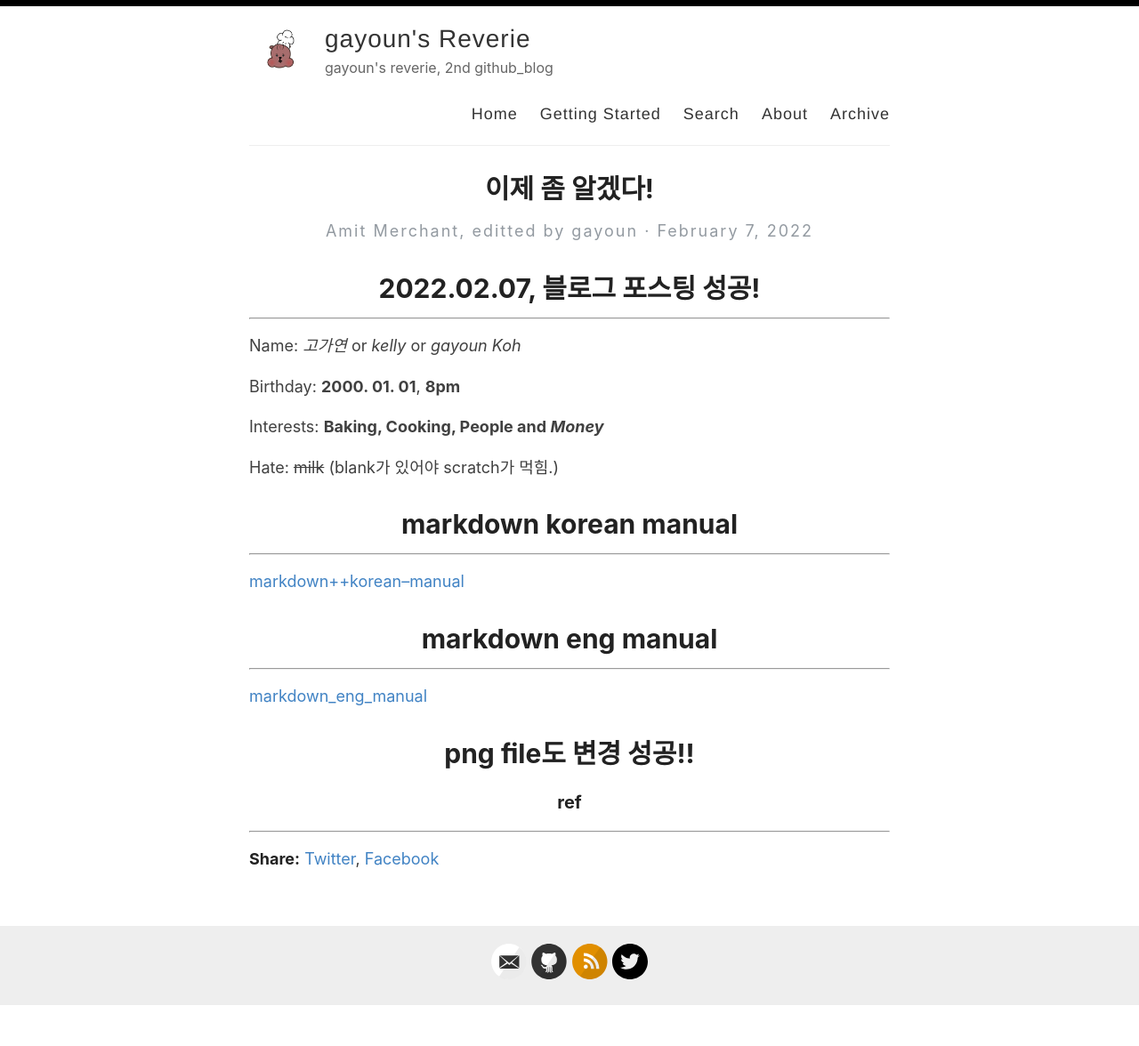
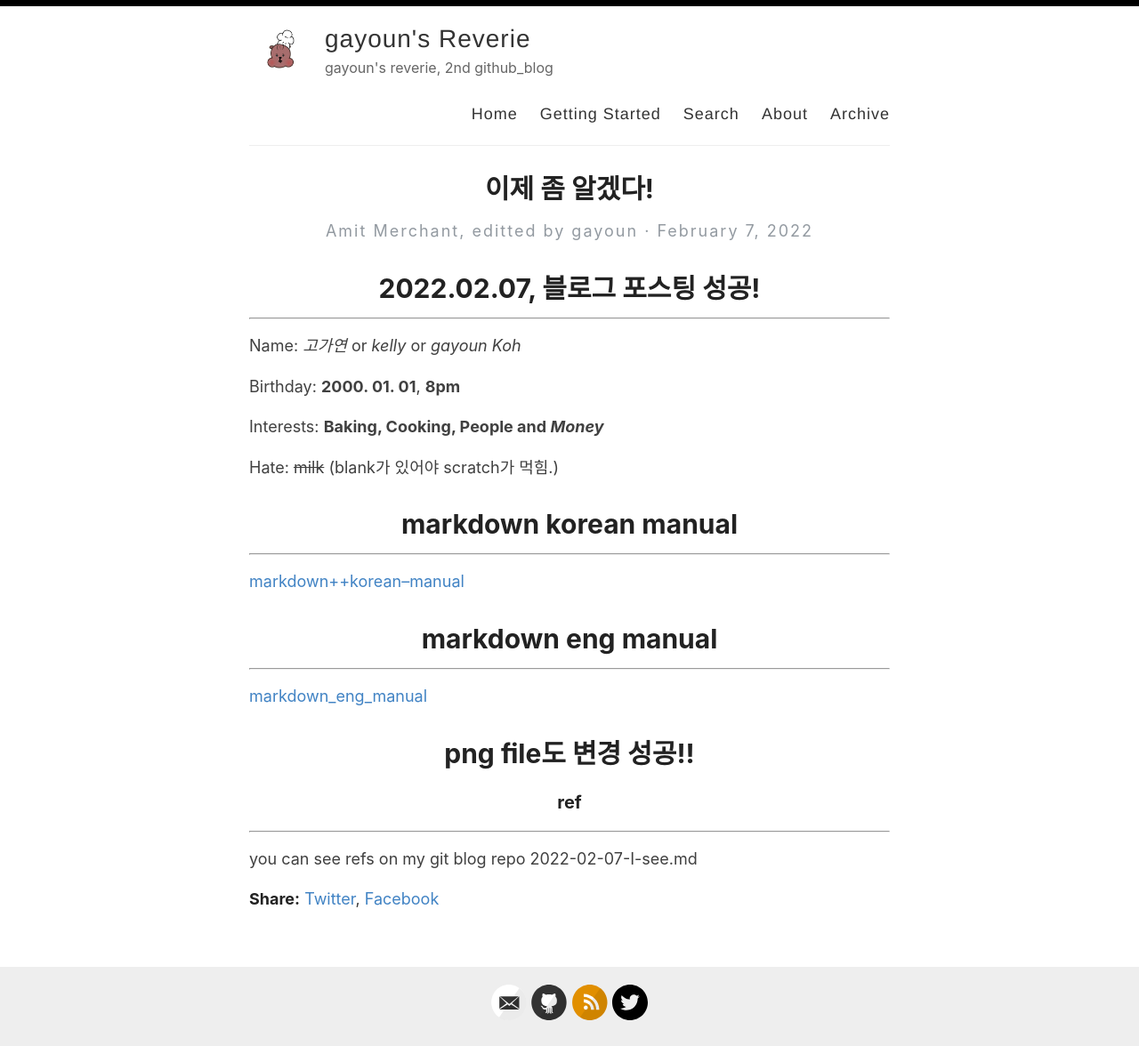
Before and after one commit to GaYounKoh/gayoun_reverie.github.io, a Jekyll site: the page built from _posts/2022-02-07-I-see.md, in a window 1280 px wide. Shown: the whole page at 89% size. Built offline with Jekyll 4.4.1, drawn with Linux system fonts in a browser that asks for light colours; comment, search, counter and statistics services are not loaded; before the commit the page ends 1131 px from its top, so only the background shows below that.

Commit message:
Update 2022-02-07-I-see.md

```diff
--- a/_posts/2022-02-07-I-see.md
+++ b/_posts/2022-02-07-I-see.md
@@ -28,3 +28,5 @@ ___
 ### ref
 ---
 [markdown korean manual]: https://tinydew4.gitbooks.io/gitbook-documentation/content/ko/format/markdown.html
+
+you can see refs on my git blog repo 2022-02-07-I-see.md
```
